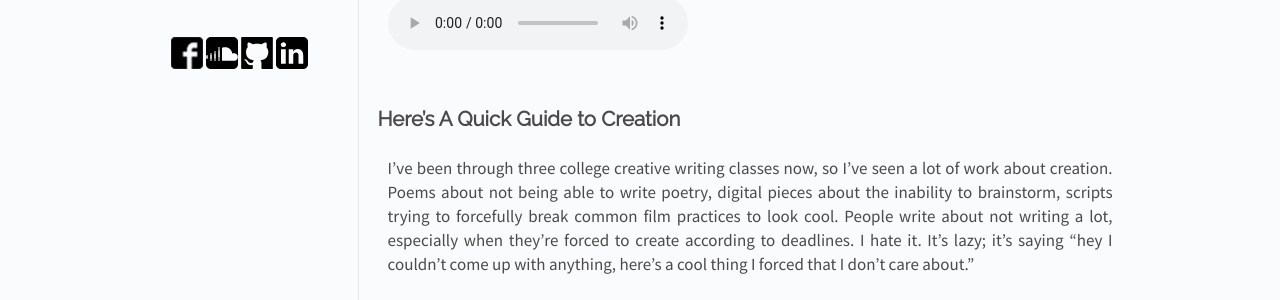
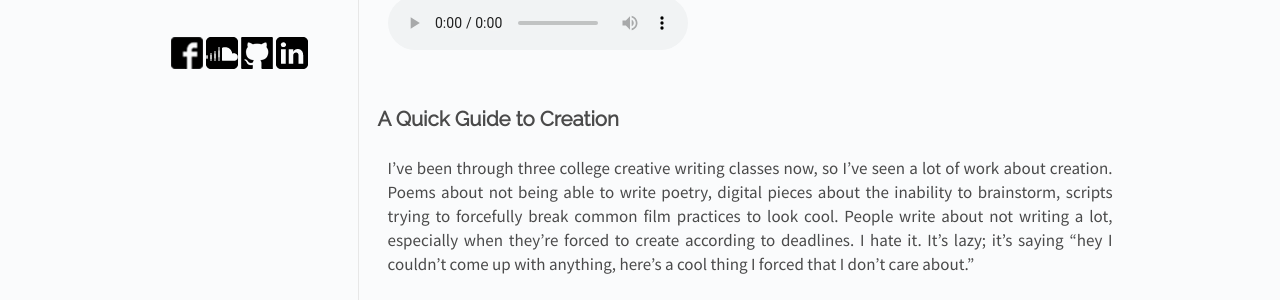
Before and after one commit to Dcruzships/AMBlog, a Jekyll site: the page built from _posts/2018-06-19-creation.md, in a window 1280 px wide. Shown: the part 516-816 px from the top of the page. Built offline with Jekyll 4.4.1, drawn with Linux system fonts in a browser that asks for light colours.

Commit message:
003 Update
- Fixed stereo audio
- Edited heading

```diff
--- a/_posts/2018-06-19-creation.md
+++ b/_posts/2018-06-19-creation.md
@@ -13,7 +13,7 @@ Your browser does not support the audio element.
 </audio>
 <br>
 
-## Here's A Quick Guide to Creation
+## A Quick Guide to Creation
 
 I've been through three college creative writing classes now, so I've seen a lot of work about creation. Poems about not being able to write poetry, digital pieces about the inability to brainstorm, scripts trying to forcefully break common film practices to look cool. People write about not writing a lot, especially when they're forced to create according to deadlines. I hate it. It's lazy; it's saying "hey I couldn't come up with anything, here's a cool thing I forced that I don't care about."
 
```
